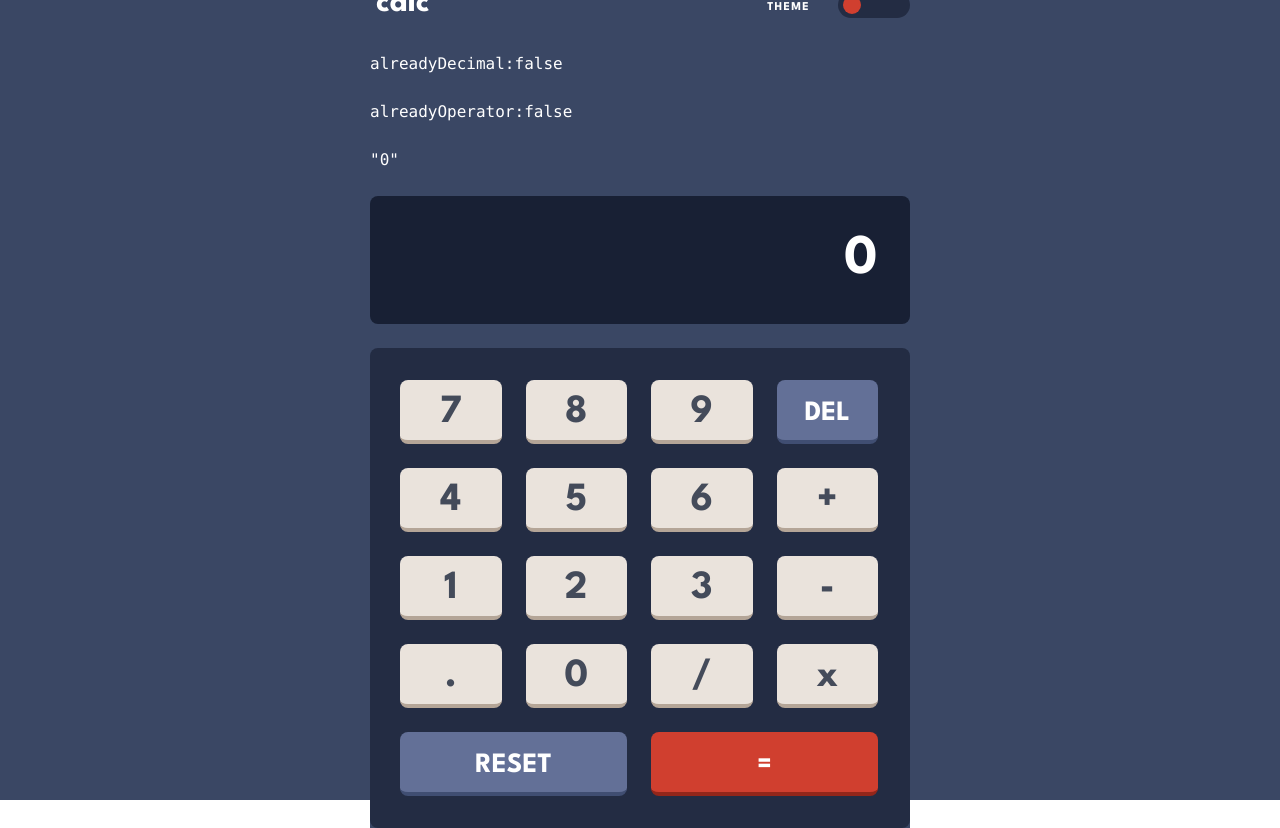
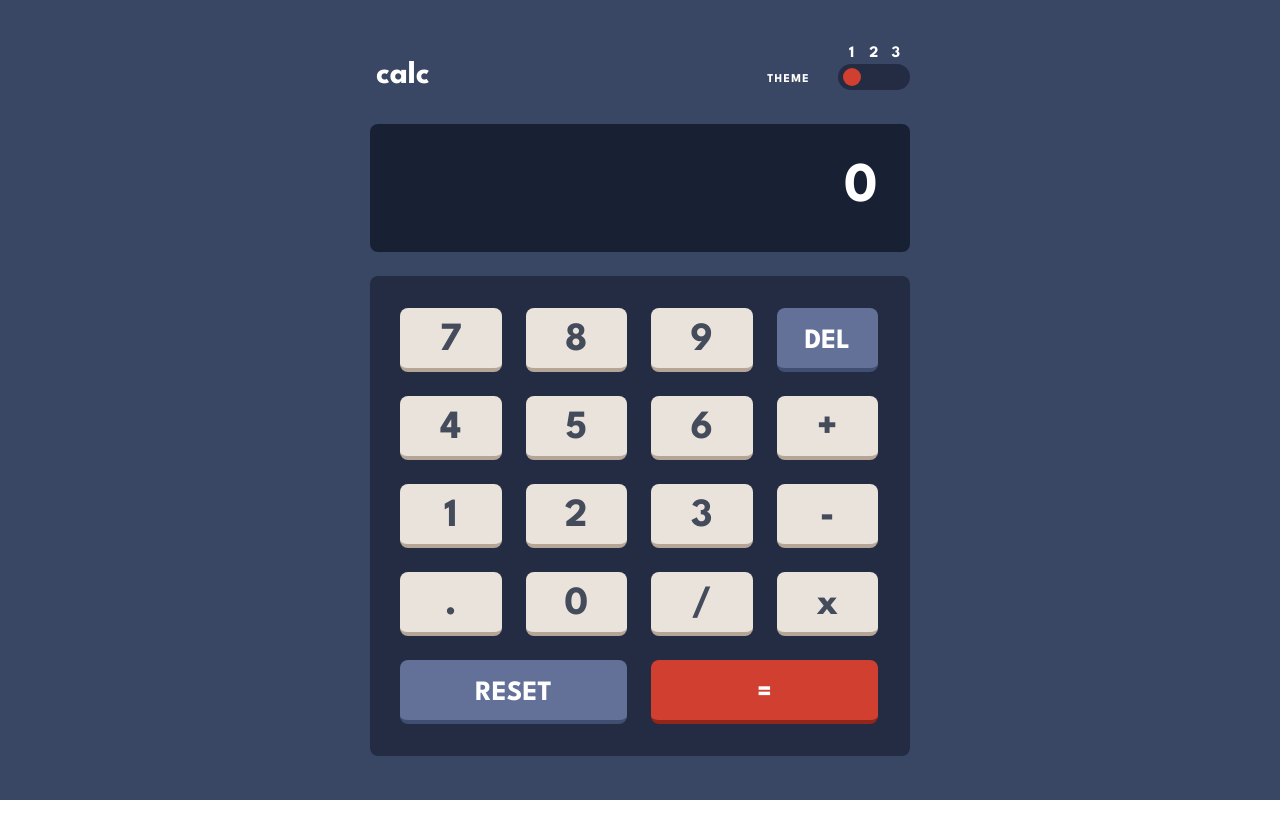
Before and after one commit to anindyoo/fe-mentor-6-calculator-app, a React (Create React App) app: page /fe-mentor-6-calculator-app/ in a window 1280 px wide. After the commit the page ends 800 px from the top, so only its background shows below. Built offline with nearby package versions, Linux system fonts and the light colour scheme.

Commit message:
feat: remove pre elements.

```diff
--- a/src/components/Screen/Screen.jsx
+++ b/src/components/Screen/Screen.jsx
@@ -8,23 +8,9 @@ const Screen = () => {
 
   const {
     equationDisplay,
-    alreadyDecimal,
-    alreadyOperator,
   } = useCalculatorStore();
 
   return (
-    <>
-      <pre>
-        alreadyDecimal:
-        {JSON.stringify(alreadyDecimal, null, 1)}
-      </pre>
-      <pre>
-        alreadyOperator:
-        {JSON.stringify(alreadyOperator, null, 1)}
-      </pre>
-      <pre>
-        {JSON.stringify(equationDisplay, null, 1)}
-      </pre>
     <div className={`
       SCREEN-COMPONENT
       SECTION-CENTER
@@ -41,10 +27,9 @@ const Screen = () => {
         text-[3.5rem] text-right font-bold
         text-nowrap overflow-hidden tracking-[0.01em]"
       >
-          {equationDisplay}
+        {equationDisplay.toLocaleString('en-US')}
       </div>
     </div>
-    </>
   );
 };
 
```
Lines whose indentation alone changed are shown as unchanged.
